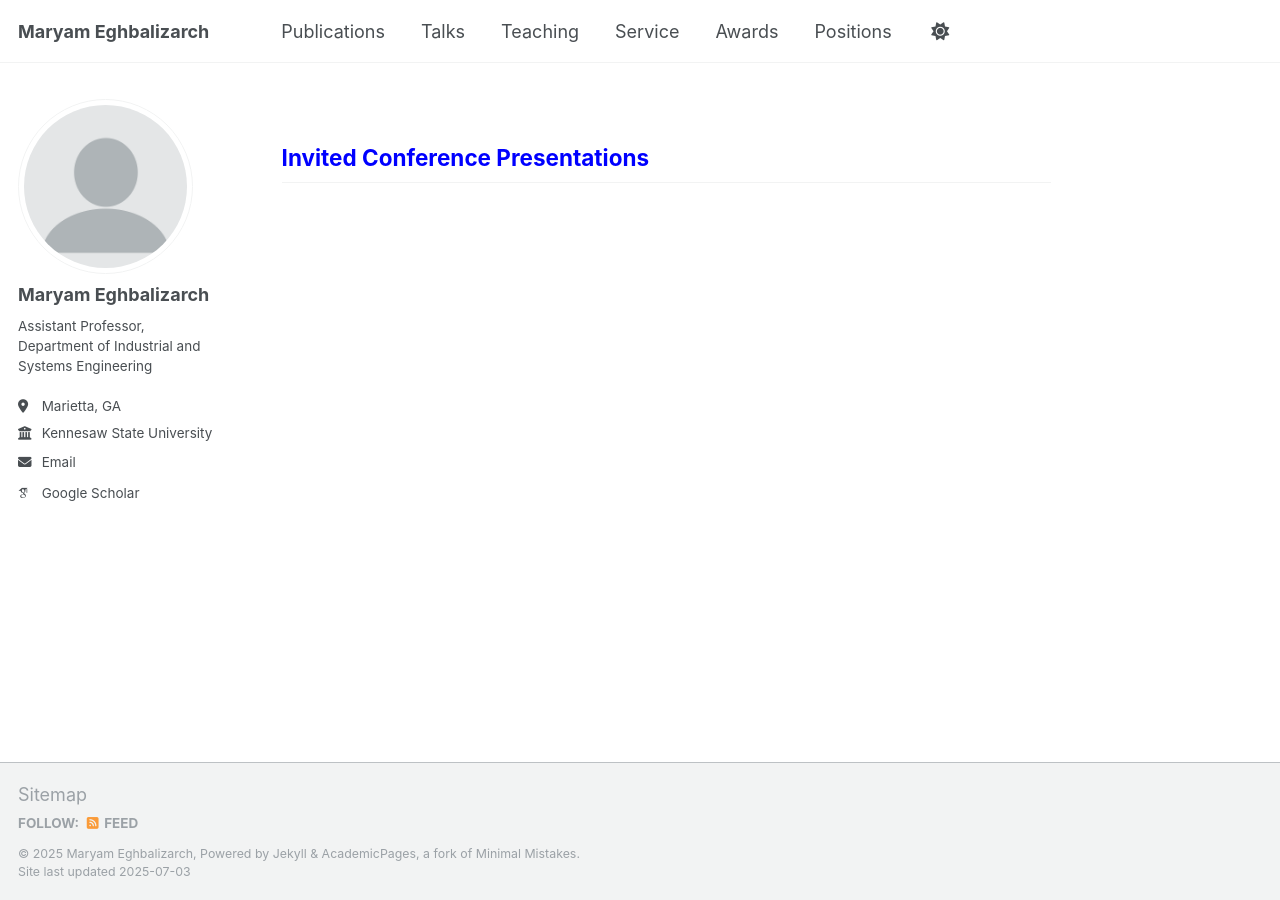
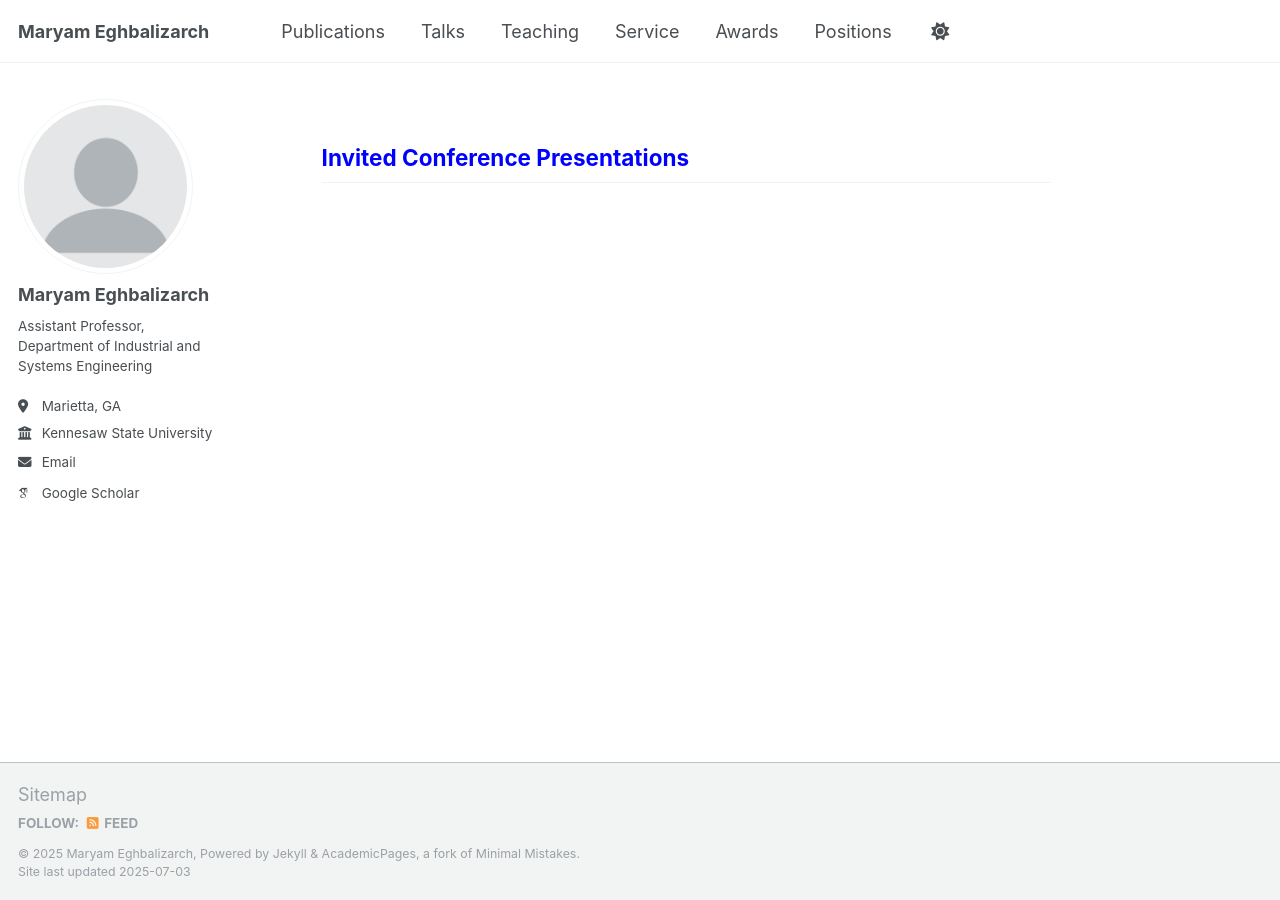
Before and after one commit to meghbalizarch/meghbalizarch.github.io, a Jekyll site: the page built from _pages/talks.html, in a window 1280 px wide. Built offline with Jekyll 4.4.1, drawn with Linux system fonts in a browser that asks for light colours; some web fonts are replaced; a script that is not in the unit is left out.

Commit message:
Update talks.html

```diff
--- a/_pages/talks.html
+++ b/_pages/talks.html
@@ -3,4 +3,4 @@ permalink: /talks/
 author_profile: true
 ---
 
-<h2 style="color:blue;; font-weight:bold;">Invited Conference Presentations</h2>
+<h2 style="color:blue; font-weight:bold; margin-left:40px;">Invited Conference Presentations</h2>
```
